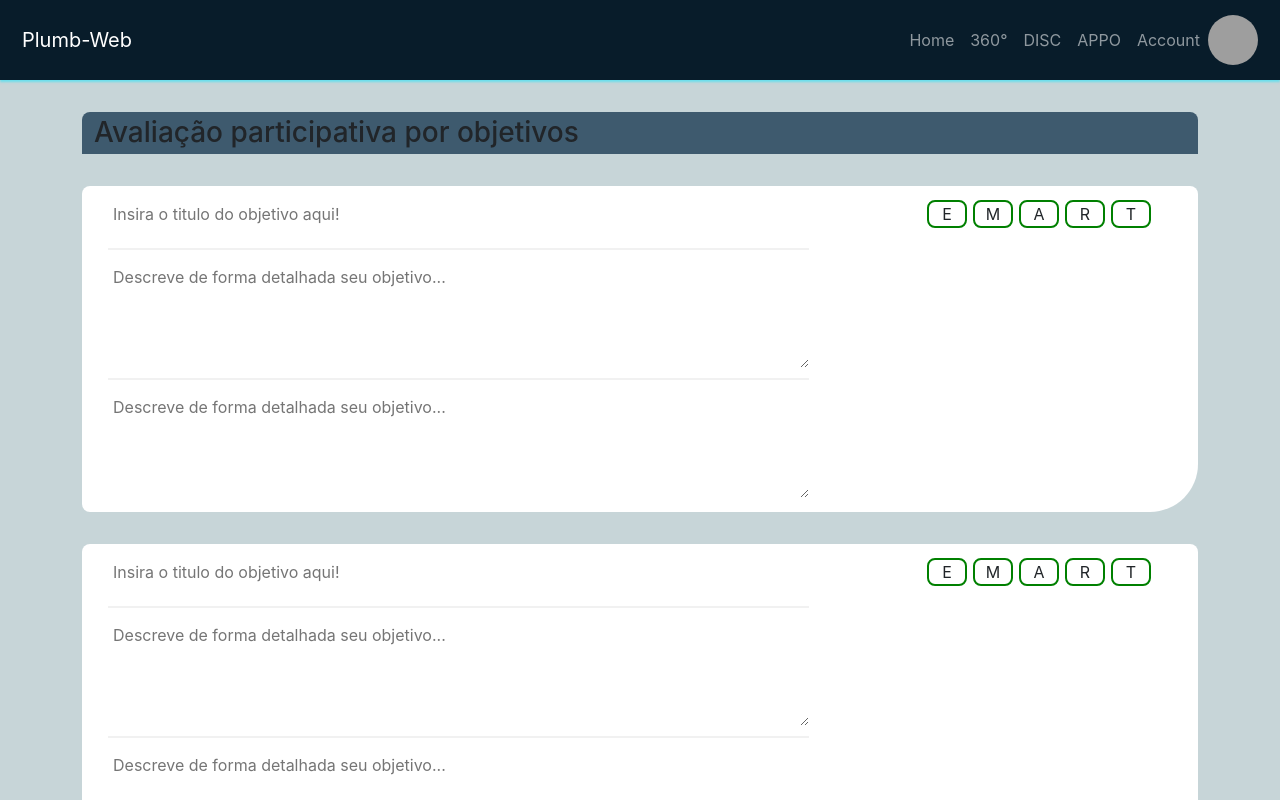
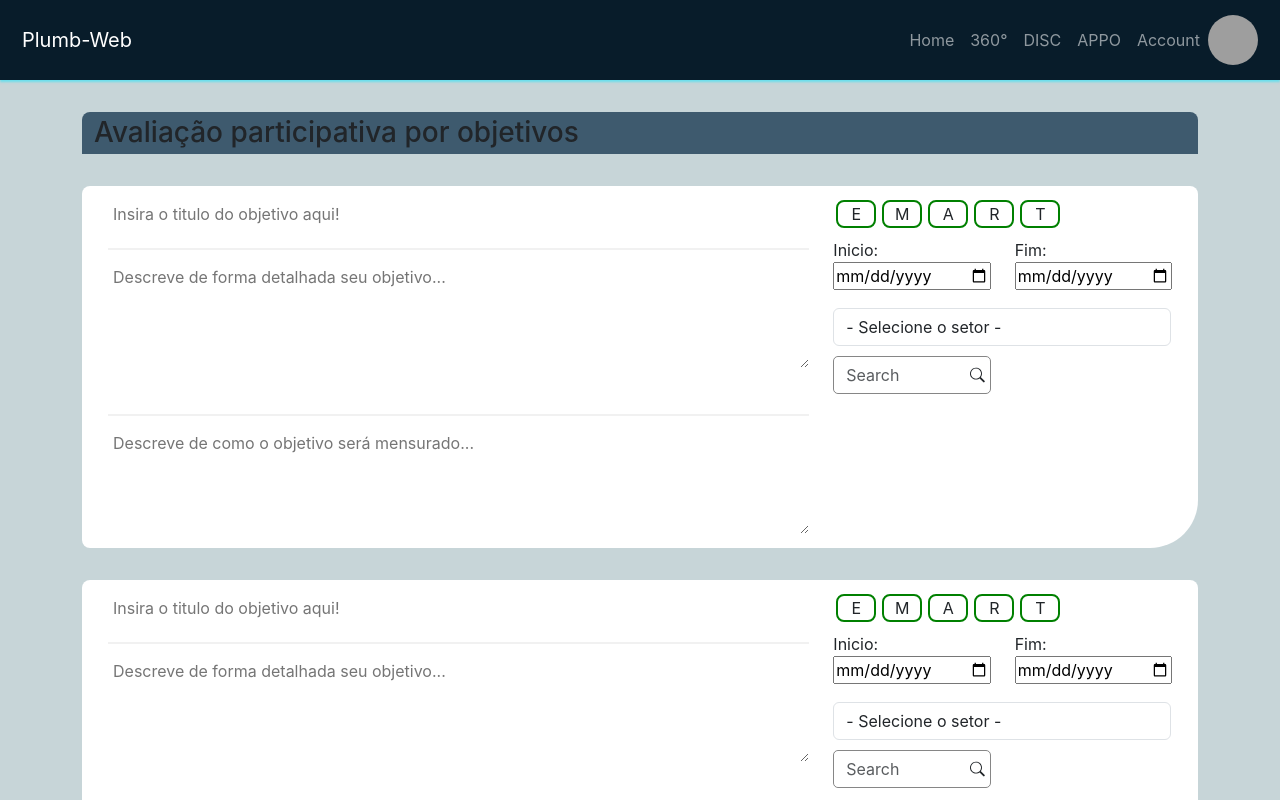
Before and after one commit to MarcioBittencourt/plumb-web-app, a React (Create React App) app: page /appo in a window 1280 px wide. Shown: the top 800 px of the page. Built offline with nearby package versions, Linux system fonts and the light colour scheme; grey boxes are pictures that could not be loaded.

Commit message:
search field development

```diff
--- a/src/components/appo/goal/goal.module.scss
+++ b/src/components/appo/goal/goal.module.scss
@@ -43,6 +43,28 @@
             margin-top: 10px;
             border-top: 2px solid rgba(187, 187, 187, 0.2);
         }
+
+        .sectorInput {
+            width: 338px;
+            margin-top: 18px;
+        }
+
+        .searchEmployee {
+            display: inline-flex;
+            align-items: center;
+            margin: 10px 0;
+            border-radius: 5px;
+            border: 1px solid #868686;
+
+            .icon {
+                margin: 0 5px;
+            }
+
+            input {
+                border: none;
+                width: 90%;
+            }
+        }
     }
 
     .goalTagWrapper {
--- a/src/components/appo/goal/index.tsx
+++ b/src/components/appo/goal/index.tsx
@@ -1,6 +1,7 @@
 import Style from "./goal.module.scss";
-import { Col, Container, Row } from "react-bootstrap";
+import { Col, Row } from "react-bootstrap";
 import Smart from './smart/index';
+import { Search } from "react-bootstrap-icons";
 
 type Props = {};
 
@@ -19,7 +20,7 @@ const Goal = (props: Props) => {
         <Row className={Style.goalSection}>
             <Col>
                 <Row className={Style.goalSectionHeader}>
-                    <Col className={Style.goalTitle} lg={9}>
+                    <Col className={Style.goalTitle} lg={8}>
                         <input type="text" placeholder="Insira o titulo do objetivo aqui!" />
                     </Col>
                     <Col lg={3}>
@@ -30,10 +31,42 @@ const Goal = (props: Props) => {
                     <Col lg={8}>
                         <textarea placeholder="Descreve de forma detalhada seu objetivo..." id="description"></textarea>
                     </Col>
+                    <Col lg={2}>
+                        <label>Inicio:</label>
+                        <input type="date" className={Style.goalDate} />
+                        <select defaultValue="none" className={`${Style.sectorInput} form-control`}>
+                            <option value="none" disabled> - Selecione o setor - </option>
+                            <option value="1"> - Selecione - </option>
+                            <option value="2"> - Selecione - </option>
+                            <option value="3"> - Selecione - </option>
+                            <option value="4"> - Selecione - </option>
+                        </select>
+                        <div className={Style.searchEmployee}>
+                            <input
+                                list="employees"
+                                className="form-control"
+                                type="text"
+                                placeholder="Search"
+                                aria-label="Search" />
+                            <Search className={Style.icon}/>
+                            <datalist id="employees">
+                                <option value="Frodo Bolseiro" />
+                                <option value="Gandalf Cinzento" />
+                                <option value="Aragorn" />
+                                <option value="Legolas" />
+                                <option value="Marcus Bittencourt" />
+                                <option value="Marcio Bittencourt" />
+                            </datalist>
+                        </div>
+                    </Col>
+                    <Col lg={2}>
+                        <label>Fim:</label>
+                        <input type="date" />
+                    </Col>
                 </Row>
                 <Row className={Style.goalSectionContent} lg={8}>
                     <Col lg={8}>
-                        <textarea placeholder="Descreve de forma detalhada seu objetivo..." id="description"></textarea>
+                        <textarea placeholder="Descreve de como o objetivo será mensurado..." id="description"></textarea>
                     </Col>
                 </Row>
             </Col>
```
